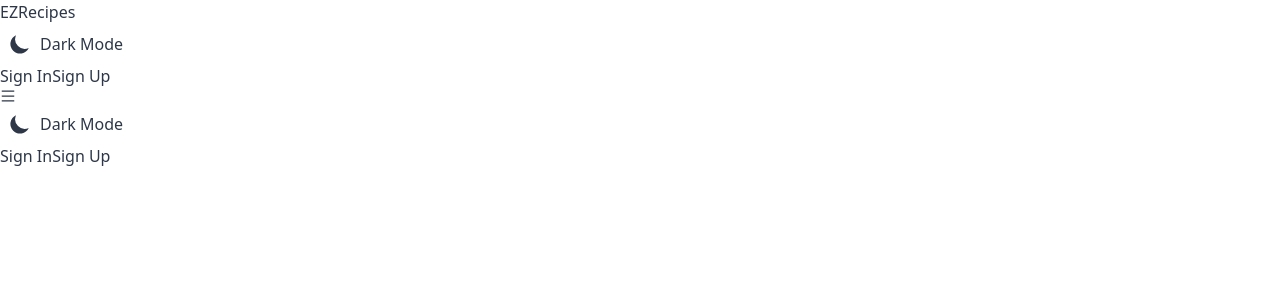
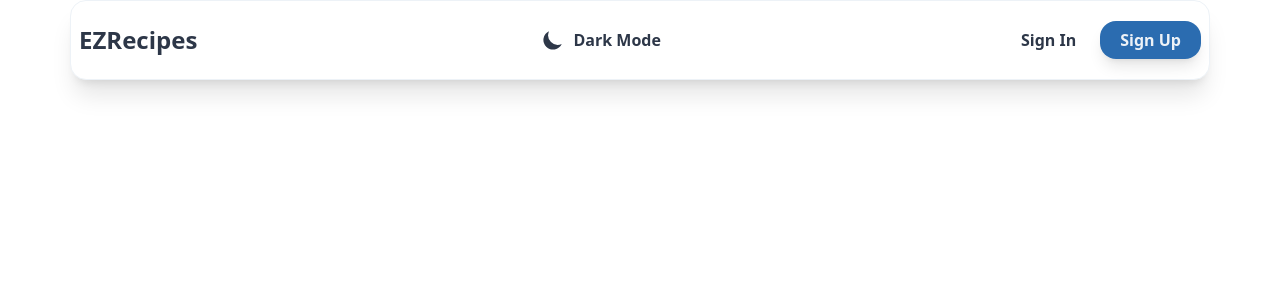
Before and after one commit to brianguyen97/ez-recipes, a React (Create React App) app: page /signin in a window 1280 px wide. Shown: the top 300 px of the page. Built offline with nearby package versions, Linux system fonts and the light colour scheme.

Commit message:
add tailwind styles to navbar

```diff
--- a/src/components/Navbar.jsx
+++ b/src/components/Navbar.jsx
@@ -5,24 +5,31 @@ import { AiOutlineMenu } from "react-icons/ai";
 
 function Navbar() {
   return (
-    <div>
+    <div className="rounded-div flex items-center justify-between h-20 font-bold">
       <Link to="/">
-        <h1>EZRecipes</h1>
+        <h1 className="text-2xl">EZRecipes</h1>
       </Link>
-      <div>
+      <div className="hidden md:block">
         <ThemeToggle />
       </div>
-      <div>
-        <Link to="/signin">Sign In</Link>
-        <Link to="/signup">Sign Up</Link>
+      <div className="hidden md:block">
+        <Link to="/signin" className="p-4 hover:text-accent">
+          Sign In
+        </Link>
+        <Link
+          to="/signup"
+          className="bg-button text-btnText px-5 py-2 ml-2 rounded-2xl shadow-lg"
+        >
+          Sign Up
+        </Link>
       </div>
       {/* Menu Icon */}
-      <div>
+      <div className="block md:hidden cursor pointer z-10">
         <AiOutlineMenu />
       </div>
       {/* Mobile Menu */}
-      <div>
-        <ul>
+      <div className="md:hidden fixed left-0 top-20 flex flex-col items-center justify-between w-full h-[90%] bg-primary ease-in duration-300 z-10">
+        <ul className="w-full p-4">
           <li>
             <Link to="/Home"></Link>
           </li>
```
